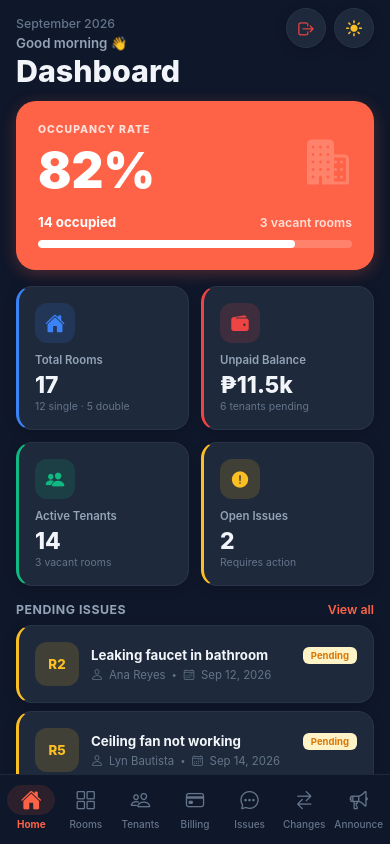
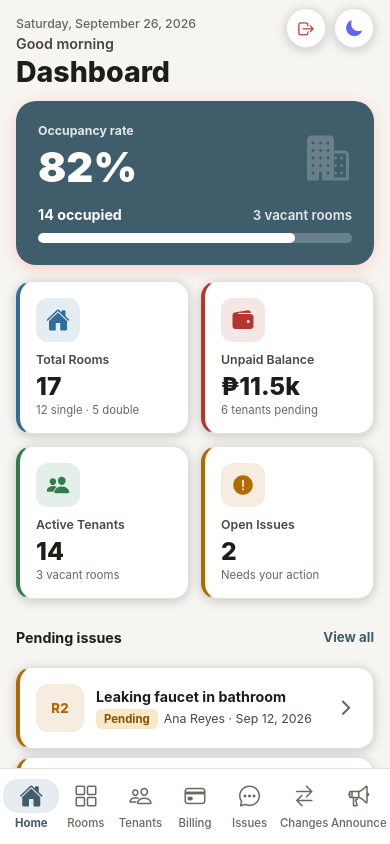
Before and after one commit to jmartos139798tc-cmyk/Final_MobileApp_Project, a React Native app in the folder Boarding-House-Rental-Management-System/: screen / in a window 390 px wide. Both pictures are taken after a click on the element 195 px from the left and 680 px from the top of the page. Built offline with nearby package versions, Linux system fonts and the light colour scheme.

Commit message:
Change Theme
Sa Owner og caretaker. Wala pa sa tenant pero I think maot ni akong gibuhat hahahaha patawad

```diff
--- a/Boarding-House-Rental-Management-System/app/components/BottomNav.js
+++ b/Boarding-House-Rental-Management-System/app/components/BottomNav.js
@@ -71,7 +71,7 @@ export default function BottomNav({ activeScreen, onNavigate }) {
             >
               <Ionicons
                 name={isActive ? item.icon : item.iconOutline}
-                size={21}
+                size={24}
                 color={isActive ? colors.accent : colors.textSecondary}
               />
               <Text style={{
@@ -125,20 +125,20 @@ export default function BottomNav({ activeScreen, onNavigate }) {
             <View style={{
               alignItems: 'center',
               justifyContent: 'center',
-              width: 48,
-              height: 30,
+              width: 56,
+              height: 34,
               borderRadius: 15,
               backgroundColor: isActive ? colors.accentBg : 'transparent',
               marginBottom: 2,
             }}>
               <Ionicons
                 name={isActive ? item.icon : item.iconOutline}
-                size={21}
+                size={24}
                 color={isActive ? colors.accent : colors.navInactive}
               />
             </View>
             <Text style={{
-              fontSize: 10,
+              fontSize: fs(12),
               fontWeight: isActive ? '700' : '500',
               color: isActive ? colors.accent : colors.navInactive,
               marginTop: 1,
--- a/Boarding-House-Rental-Management-System/app/screens/CaretakerDashboard.js
+++ b/Boarding-House-Rental-Management-System/app/screens/CaretakerDashboard.js
@@ -4,13 +4,11 @@ import { Ionicons } from '@expo/vector-icons';
 import { useTheme } from '../utils/ThemeContext';
 import {
   isMobile,
-  isTablet,
   isDesktop,
   getResponsivePadding,
   fs,
   spacing,
   cardStyle,
-  cardShadow,
   safeAreaTop,
   accentShadow,
 } from '../utils/responsive';
@@ -20,12 +18,21 @@ export default function CaretakerDashboard({ onNavigate }) {
   const padding = getResponsivePadding();
   const containerMaxWidth = isDesktop ? 1400 : '100%';
 
+  const go = (target) => onNavigate && onNavigate(target);
+
   const getGreeting = () => {
     const hour = new Date().getHours();
-    if (hour < 12) return 'Good morning 👋';
-    if (hour < 18) return 'Good afternoon 👋';
-    return 'Good evening 👋';
+    if (hour < 12) return 'Good morning';
+    if (hour < 18) return 'Good afternoon';
+    return 'Good evening';
   };
+
+  const todayLabel = new Date().toLocaleDateString('en-US', {
+    weekday: 'long',
+    month: 'long',
+    day: 'numeric',
+    year: 'numeric',
+  });
 
   const pendingIssues = [
     { id: 1, room: 'R2', issue: 'Leaking faucet in bathroom', tenant: 'Ana Reyes', date: 'Sep 12, 2026' },
@@ -70,7 +77,7 @@ export default function CaretakerDashboard({ onNavigate }) {
       id: 'issues',
       label: 'Open Issues',
       value: '2',
-      subtext: 'Requires action',
+      subtext: 'Needs your action',
       icon: 'alert-circle',
       color: colors.warning,
       bgColor: colors.iconBgYellow,
@@ -78,27 +85,45 @@ export default function CaretakerDashboard({ onNavigate }) {
     },
   ];
 
+  const sectionTitle = {
+    fontSize: fs(15),
+    fontWeight: '700',
+    color: colors.text,
+  };
+
+  const viewAllLink = (target) => (
+    <TouchableOpacity
+      activeOpacity={0.7}
+      onPress={() => go(target)}
+      style={{ minHeight: 44, justifyContent: 'center', paddingLeft: 12 }}
+    >
+      <Text style={{ fontSize: fs(14), fontWeight: '700', color: colors.accent }}>
+        View all
+      </Text>
+    </TouchableOpacity>
+  );
+
   const renderStatCard = (item) => (
     <TouchableOpacity
       key={item.id}
       activeOpacity={0.7}
-      onPress={() => onNavigate && onNavigate(item.target)}
+      onPress={() => go(item.target)}
       style={{
         ...cardStyle,
         backgroundColor: colors.card,
         borderColor: colors.cardBorder,
         flex: 1,
         padding: isDesktop ? 20 : 16,
-        borderLeftWidth: 3,
+        borderLeftWidth: 4,
         borderLeftColor: item.color,
         justifyContent: 'space-between',
-        minHeight: 115,
+        minHeight: 130,
       }}
     >
       <View
         style={{
-          width: 40,
-          height: 40,
+          width: 44,
+          height: 44,
           borderRadius: 12,
           backgroundColor: item.bgColor,
           alignItems: 'center',
@@ -106,19 +131,18 @@ export default function CaretakerDashboard({ onNavigate }) {
           marginBottom: 10,
         }}
       >
-        <Ionicons name={item.icon} size={20} color={item.color} />
+        <Ionicons name={item.icon} size={24} color={item.color} />
       </View>
       <View>
         <Text
-          style={{ fontSize: fs(12), fontWeight: '600', color: colors.textSecondary, marginBottom: 4 }}
-          numberOfLines={1}
+          style={{ fontSize: fs(13), fontWeight: '600', color: colors.textSecondary, marginBottom: 4 }}
         >
           {item.label}
         </Text>
-        <Text style={{ fontSize: fs(24), fontWeight: '800', color: colors.text }}>
+        <Text style={{ fontSize: fs(26), fontWeight: '800', color: colors.text }}>
           {item.value}
         </Text>
-        <Text style={{ fontSize: fs(11), color: colors.textMuted, marginTop: 2 }} numberOfLines={1}>
+        <Text style={{ fontSize: fs(12), color: colors.textMuted, marginTop: 2 }}>
           {item.subtext}
         </Text>
       </View>
@@ -131,12 +155,12 @@ export default function CaretakerDashboard({ onNavigate }) {
         style={{ flex: 1 }}
         showsVerticalScrollIndicator={false}
         contentContainerStyle={{
-          paddingBottom: 20,
+          paddingBottom: 24,
           alignItems: isDesktop ? 'center' : 'stretch',
         }}
       >
         <View style={{ maxWidth: containerMaxWidth, width: '100%' }}>
-          {/* Header Section */}
+          {/* Header */}
           <View
             style={{
               paddingHorizontal: padding,
@@ -145,18 +169,18 @@ export default function CaretakerDashboard({ onNavigate }) {
             }}
           >
             <Text style={{ fontSize: fs(13), color: colors.textMuted, fontWeight: '500', marginBottom: 4 }}>
-              September 2026
+              {todayLabel}
             </Text>
-            <Text style={{ fontSize: fs(14), color: colors.textSecondary, fontWeight: '600' }}>
+            <Text style={{ fontSize: fs(15), color: colors.textSecondary, fontWeight: '600' }}>
               {getGreeting()}
             </Text>
-            <Text style={{ fontSize: fs(32), color: colors.text, fontWeight: '800', marginTop: 2 }}>
+            <Text style={{ fontSize: fs(30), color: colors.text, fontWeight: '800', marginTop: 2 }}>
               Dashboard
             </Text>
           </View>
 
           <View style={{ paddingHorizontal: padding, gap: spacing.lg }}>
-            {/* Occupancy Rate Card */}
+            {/* Occupancy Card */}
             <View
               style={{
                 backgroundColor: colors.heroBg,
@@ -169,16 +193,15 @@ export default function CaretakerDashboard({ onNavigate }) {
                 <View style={{ flex: 1 }}>
                   <Text
                     style={{
-                      fontSize: fs(11),
-                      fontWeight: '800',
+                      fontSize: fs(13),
+                      fontWeight: '700',
                       color: colors.heroSubtext,
-                      letterSpacing: 1,
                       marginBottom: 4,
                     }}
                   >
-                    OCCUPANCY RATE
+                    Occupancy rate
                   </Text>
-                  <Text style={{ fontSize: fs(52), fontWeight: '900', color: colors.heroText }}>
+                  <Text style={{ fontSize: fs(44), fontWeight: '900', color: colors.heroText }}>
                     82%
                   </Text>
                 </View>
@@ -196,17 +219,17 @@ export default function CaretakerDashboard({ onNavigate }) {
                   gap: 8,
                 }}
               >
-                <Text style={{ fontSize: fs(14), fontWeight: '700', color: colors.heroText }}>
+                <Text style={{ fontSize: fs(15), fontWeight: '700', color: colors.heroText }}>
                   14 occupied
                 </Text>
-                <Text style={{ fontSize: fs(13), fontWeight: '600', color: colors.heroSubtext }}>
+                <Text style={{ fontSize: fs(14), fontWeight: '600', color: colors.heroSubtext }}>
                   3 vacant rooms
                 </Text>
               </View>
 
               <View
                 style={{
-                  height: 8,
+                  height: 10,
                   backgroundColor: colors.heroBarBg,
                   borderRadius: 8,
                   overflow: 'hidden',
@@ -216,7 +239,7 @@ export default function CaretakerDashboard({ onNavigate }) {
               </View>
             </View>
 
-            {/* Stats - 2x2 Grid */}
+            {/* Stats 2x2 */}
             <View style={{ gap: spacing.md }}>
               <View style={{ flexDirection: 'row', gap: spacing.md }}>
                 {statsRow1.map(renderStatCard)}
@@ -226,7 +249,7 @@ export default function CaretakerDashboard({ onNavigate }) {
               </View>
             </View>
 
-            {/* Pending Issues Section */}
+            {/* Pending Issues */}
             <View>
               <View
                 style={{
@@ -236,26 +259,8 @@ export default function CaretakerDashboard({ onNavigate }) {
                   marginBottom: spacing.sm,
                 }}
               >
-                <Text
-                  style={{
-                    fontSize: fs(13),
-                    fontWeight: '700',
-                    color: colors.textSecondary,
-                    letterSpacing: 0.5,
-                    textTransform: 'uppercase',
-                  }}
-                >
-                  Pending Issues
-                </Text>
-                <TouchableOpacity
-                  activeOpacity={0.7}
-                  onPress={() => onNavigate && onNavigate('issues')}
-                  hitSlop={{ top: 10, bottom: 10, left: 10, right: 10 }}
-                >
-                  <Text style={{ fontSize: fs(13), fontWeight: '600', color: colors.accent }}>
-                    View all
-                  </Text>
-                </TouchableOpacity>
+                <Text style={sectionTitle}>Pending issues</Text>
+                {viewAllLink('issues')}
               </View>
 
               <View style={{ gap: spacing.sm }}>
@@ -263,23 +268,24 @@ export default function CaretakerDashboard({ onNavigate }) {
                   <TouchableOpacity
                     key={issue.id}
                     activeOpacity={0.7}
-                    onPress={() => onNavigate && onNavigate('issues')}
+                    onPress={() => go('issues')}
                     style={{
                       ...cardStyle,
                       backgroundColor: colors.card,
                       borderColor: colors.cardBorder,
-                      borderLeftWidth: 3,
+                      borderLeftWidth: 4,
                       borderLeftColor: colors.warning,
                       padding: isDesktop ? 20 : 16,
                       flexDirection: 'row',
                       alignItems: 'center',
                       gap: 12,
+                      minHeight: 76,
                     }}
                   >
                     <View
                       style={{
-                        width: 44,
-                        height: 44,
+                        width: 48,
+                        height: 48,
                         borderRadius: 12,
                         backgroundColor: colors.iconBgYellow,
                         alignItems: 'center',
@@ -292,21 +298,13 @@ export default function CaretakerDashboard({ onNavigate }) {
                     </View>
 
                     <View style={{ flex: 1 }}>
-                      <View
-                        style={{
-                          flexDirection: 'row',
-                          alignItems: 'center',
-                          justifyContent: 'space-between',
-                          gap: 8,
-                          marginBottom: 4,
-                        }}
+                      <Text
+                        style={{ fontSize: fs(15), fontWeight: '700', color: colors.text, marginBottom: 4 }}
+                        numberOfLines={2}
                       >
-                        <Text
-                          style={{ fontSize: fs(14), fontWeight: '700', color: colors.text, flex: 1 }}
-                          numberOfLines={1}
-                        >
-                          {issue.issue}
-                        </Text>
+                        {issue.issue}
+                      </Text>
+                      <View style={{ flexDirection: 'row', alignItems: 'center', flexWrap: 'wrap', gap: 6 }}>
                         <View
                           style={{
                             backgroundColor: colors.warningBg,
@@ -315,23 +313,17 @@ export default function CaretakerDashboard({ onNavigate }) {
                             borderRadius: 6,
                           }}
                         >
-                          <Text style={{ fontSize: fs(10), fontWeight: '700', color: colors.warningText }}>
+                          <Text style={{ fontSize: fs(12), fontWeight: '700', color: colors.warningText }}>
                             Pending
                           </Text>
                         </View>
-                      </View>
-                      <View style={{ flexDirection: 'row', alignItems: 'center', gap: 6 }}>
-                        <Ionicons name="person-outline" size={12} color={colors.textMuted} />
-                        <Text style={{ fontSize: fs(12), color: colors.textMuted }} numberOfLines={1}>
-                          {issue.tenant}
-                        </Text>
-                        <Text style={{ fontSize: fs(10), color: colors.textMuted }}>•</Text>
-                        <Ionicons name="calendar-outline" size={12} color={colors.textMuted} />
-                        <Text style={{ fontSize: fs(12), color: colors.textMuted }}>
-                          {issue.date}
+                        <Text style={{ fontSize: fs(13), color: colors.textSecondary }}>
+                          {issue.tenant} · {issue.date}
                         </Text>
                       </View>
                     </View>
+
+                    <Ionicons name="chevron-forward" size={22} color={colors.textMuted} />
                   </TouchableOpacity>
                 ))}
               </View>
@@ -347,36 +339,18 @@ export default function CaretakerDashboard({ onNavigate }) {
                   marginBottom: spacing.sm,
                 }}
               >
-                <Text
-                  style={{
-                    fontSize: fs(13),
-                    fontWeight: '700',
-                    color: colors.textSecondary,
-                    letterSpacing: 0.5,
-                    textTransform: 'uppercase',
-                  }}
-                >
-                  Latest Announcement
-                </Text>
-                <TouchableOpacity
-                  activeOpacity={0.7}
-                  onPress={() => onNavigate && onNavigate('announce')}
-                  hitSlop={{ top: 10, bottom: 10, left: 10, right: 10 }}
-                >
-                  <Text style={{ fontSize: fs(13), fontWeight: '600', color: colors.accent }}>
-                    View all
-                  </Text>
-                </TouchableOpacity>
+                <Text style={sectionTitle}>Latest announcement</Text>
+                {viewAllLink('announce')}
               </View>
 
               <TouchableOpacity
                 activeOpacity={0.7}
-                onPress={() => onNavigate && onNavigate('announce')}
+                onPress={() => go('announce')}
                 style={{
                   ...cardStyle,
                   backgroundColor: colors.card,
                   borderColor: colors.cardBorder,
-                  borderLeftWidth: 3,
+                  borderLeftWidth: 4,
                   borderLeftColor: colors.success,
                   padding: isDesktop ? 22 : 18,
                 }}
@@ -392,27 +366,27 @@ export default function CaretakerDashboard({ onNavigate }) {
                   <View
                     style={{
                       backgroundColor: colors.successBg,
-                      paddingHorizontal: 9,
-                      paddingVertical: 3,
+                      paddingHorizontal: 10,
+                      paddingVertical: 4,
                       borderRadius: 6,
                       flexDirection: 'row',
                       alignItems: 'center',
-                      gap: 4,
+                      gap: 5,
                     }}
                   >
-                    <Ionicons name="megaphone" size={11} color={colors.successText} />
-                    <Text style={{ fontSize: fs(10), fontWeight: '700', color: colors.successText }}>
+                    <Ionicons name="megaphone" size={14} color={colors.successText} />
+                    <Text style={{ fontSize: fs(12), fontWeight: '700', color: colors.successText }}>
                       Payment
                     </Text>
                   </View>
-                  <Text style={{ fontSize: fs(11), color: colors.textMuted }}>
+                  <Text style={{ fontSize: fs(12), color: colors.textMuted }}>
                     Sep 15, 2026
                   </Text>
                 </View>
-                <Text style={{ fontSize: fs(15), fontWeight: '700', color: colors.text, marginBottom: 6 }}>
+                <Text style={{ fontSize: fs(16), fontWeight: '700', color: colors.text, marginBottom: 6 }}>
                   October Rent Reminder
                 </Text>
-                <Text style={{ fontSize: fs(13), color: colors.textSecondary, lineHeight: 20 }}>
+                <Text style={{ fontSize: fs(14), color: colors.textSecondary, lineHeight: 22 }}>
                   October rent is due on October 5, 2026. Please settle your balances on time to avoid late fees.
                 </Text>
               </TouchableOpacity>
--- a/Boarding-House-Rental-Management-System/app/utils/ThemeContext.js
+++ b/Boarding-House-Rental-Management-System/app/utils/ThemeContext.js
@@ -1,164 +1,157 @@
 import React, { createContext, useContext, useState } from 'react';
 
-// ─── Dark Palette ────────────────────────────────────────────────
+// ─── Dark Palette (warm neutral) ─────────────────────────────────
 const darkColors = {
-  // Base surfaces
-  bg: '#0f172a',
-  card: '#1e293b',
-  cardBorder: '#283548',
+  bg: '#1C1B19',
+  card: '#262421',
+  cardBorder: '#3A3732',
 
-  // Text
-  text: '#f1f5f9',
-  textSecondary: '#94a3b8',
-  textMuted: '#64748b',
+  text: '#F3F0EB',
+  textSecondary: '#CFC9C0',
+  textMuted: '#A39D94',
 
-  // Brand / Accent
-  accent: '#ff6347',
-  accentBg: 'rgba(255, 99, 71, 0.12)',
+  // Brand / Accent (calm slate-teal)
+  primary: '#3F5D6B',          // buttons, active tabs (use with onPrimary text)
+  onPrimary: '#FFFFFF',
+  accent: '#8FB3C4',
+  accentBg: 'rgba(143, 179, 196, 0.14)',
 
-  // Status
-  success: '#10b981',
-  warning: '#fbbf24',
-  danger: '#ef4444',
-  info: '#3b82f6',
+  success: '#5FBF87',
+  warning: '#E0A03A',
+  danger: '#E5746C',
+  info: '#6FA3C7',
 
-  // Badge / pill backgrounds (light tint + dark text)
-  successBg: '#d1fae5',
-  successText: '#059669',
-  warningBg: '#fef3c7',
-  warningText: '#d97706',
-  dangerBg: '#fee2e2',
-  dangerText: '#dc2626',
-  infoBg: '#dbeafe',
-  infoText: '#0284c7',
+  successBg: '#DCEFE3',
+  successText: '#1F6B41',
+  warningBg: '#F8E8C8',
+  warningText: '#8A5200',
+  dangerBg: '#F6DAD7',
+  dangerText: '#9C2C25',
+  infoBg: '#DCE8F1',
+  infoText: '#245B80',
 
-  // Icon badge backgrounds (15% opacity tints)
-  iconBgBlue: 'rgba(59, 130, 246, 0.15)',
-  iconBgRed: 'rgba(239, 68, 68, 0.15)',
-  iconBgGreen: 'rgba(16, 185, 129, 0.15)',
-  iconBgYellow: 'rgba(251, 191, 36, 0.15)',
+  iconBgBlue: 'rgba(111, 163, 199, 0.18)',
+  iconBgRed: 'rgba(229, 116, 108, 0.18)',
+  iconBgGreen: 'rgba(95, 191, 135, 0.18)',
+  iconBgYellow: 'rgba(224, 160, 58, 0.18)',
 
-  // Navigation
-  navBg: '#0f172a',
-  navBorder: '#1e293b',
-  navInactive: '#64748b',
-  sidebarBg: '#1e293b',
-  sidebarBorder: '#334155',
+  navBg: '#211F1D',
+  navBorder: '#3A3732',
+  navInactive: '#A39D94',
+  sidebarBg: '#211F1D',
+  sidebarBorder: '#3A3732',
 
-  // Controls
-  filterBg: '#1e293b',
-  filterBorder: '#334155',
-  searchBg: '#1e293b',
-  searchBorder: '#334155',
+  filterBg: '#262421',
+  filterBorder: '#4A463F',
+  searchBg: '#2B2926',
+  searchBorder: '#4A463F',
 
-  // Misc
-  divider: '#334155',
+  divider: '#3A3732',
   statusBarStyle: 'light-content',
 
-  // Room card variants
-  roomPaid: '#2d3748',
-  roomBalance: '#4a3f28',
-  roomBalanceBorder: '#8b7355',
-  roomVacant: '#1e293b',
-  vacantBorder: '#475569',
+  roomPaid: '#2B2926',
+  roomBalance: '#3A3225',
+  roomBalanceBorder: '#8B7355',
+  roomVacant: '#262421',
+  vacantBorder: '#4A463F',
 
-  // Occupancy hero card (stays the same both themes)
-  heroBg: '#ff6347',
-  heroText: '#ffffff',
-  heroSubtext: 'rgba(255,255,255,0.8)',
-  heroBarBg: 'rgba(255,255,255,0.2)',
-  heroBarFill: '#ffffff',
+  heroBg: '#3F5D6B',
+  heroText: '#FFFFFF',
+  heroSubtext: 'rgba(255,255,255,0.85)',
+  heroBarBg: 'rgba(255,255,255,0.22)',
+  heroBarFill: '#FFFFFF',
 
-  // Toggle component
-  toggleBg: '#1e293b',
-  toggleBorder: '#334155',
+  toggleBg: '#262421',
+  toggleBorder: '#4A463F',
 
-  // Owner accent (purple — used in Owner portal)
-  ownerAccent: '#7c3aed',
-  ownerAccentBg: 'rgba(124, 58, 237, 0.12)',
-  ownerHero: '#4c1d95',
-  ownerHeroLight: '#7c3aed',
-  ownerIconBgPurple: 'rgba(124, 58, 237, 0.15)',
-  ownerBarDefault: '#334155',
-  ownerBarHighlight: '#7c3aed',
+  // Owner portal (same slate-teal family, no more purple)
+  ownerAccent: '#8FB3C4',
+  ownerAccentBg: 'rgba(143, 179, 196, 0.14)',
+  ownerHero: '#3F5D6B',
+  ownerHeroLight: '#5B7C8B',
+  ownerIconBgPurple: 'rgba(143, 179, 196, 0.18)',
+  ownerBarDefault: '#3A3732',
+  ownerBarHighlight: '#8FB3C4',
 };
 
-// ─── Light Palette ───────────────────────────────────────────────
+// ─── Light Palette (warm neutral) ────────────────────────────────
 const lightColors = {
-  bg: '#f1f5f9',
-  card: '#ffffff',
-  cardBorder: '#e2e8f0',
+  bg: '#F7F5F2',
+  card: '#FFFFFF',
+  cardBorder: '#E4E0DA',
 
-  text: '#1e293b',
-  textSecondary: '#475569',
-  textMuted: '#94a3b8',
+  text: '#1F1D1A',
+  textSecondary: '#4A4640',
+  textMuted: '#6B665F',
 
-  accent: '#ff6347',
-  accentBg: 'rgba(255, 99, 71, 0.08)',
+  primary: '#3F5D6B',
+  onPrimary: '#FFFFFF',
+  accent: '#3F5D6B',
+  accentBg: '#E6ECEF',
 
-  success: '#10b981',
-  warning: '#f59e0b',
-  danger: '#ef4444',
-  info: '#3b82f6',
+  success: '#2F7D4F',
+  warning: '#B26A00',
+  danger: '#B3372F',
+  info: '#2F6E9A',
 
-  successBg: '#d1fae5',
-  successText: '#059669',
-  warningBg: '#fef3c7',
-  warningText: '#92400e',
-  dangerBg: '#fee2e2',
-  dangerText: '#dc2626',
-  infoBg: '#dbeafe',
-  infoText: '#0284c7',
+  successBg: '#DCEFE3',
+  successText: '#1F6B41',
+  warningBg: '#F8E8C8',
+  warningText: '#8A5200',
+  dangerBg: '#F6DAD7',
+  dangerText: '#9C2C25',
+  infoBg: '#DCE8F1',
+  infoText: '#245B80',
 
-  iconBgBlue: 'rgba(59, 130, 246, 0.1)',
-  iconBgRed: 'rgba(239, 68, 68, 0.1)',
-  iconBgGreen: 'rgba(16, 185, 129, 0.1)',
-  iconBgYellow: 'rgba(251, 191, 36, 0.1)',
+  iconBgBlue: 'rgba(47, 110, 154, 0.12)',
+  iconBgRed: 'rgba(179, 55, 47, 0.12)',
+  iconBgGreen: 'rgba(47, 125, 79, 0.12)',
+  iconBgYellow: 'rgba(178, 106, 0, 0.12)',
 
-  navBg: '#ffffff',
-  navBorder: '#e2e8f0',
-  navInactive: '#94a3b8',
-  sidebarBg: '#ffffff',
-  sidebarBorder: '#e2e8f0',
+  navBg: '#FFFFFF',
+  navBorder: '#E4E0DA',
+  navInactive: '#6B665F',
+  sidebarBg: '#FFFFFF',
+  sidebarBorder: '#E4E0DA',
 
-  filterBg: '#ffffff',
-  filterBorder: '#e2e8f0',
-  searchBg: '#f8fafc',
-  searchBorder: '#e2e8f0',
+  filterBg: '#FFFFFF',
+  filterBorder: '#CFC9C0',
+  searchBg: '#FFFFFF',
+  searchBorder: '#CFC9C0',
 
-  divider: '#e2e8f0',
+  divider: '#E4E0DA',
   statusBarStyle: 'dark-content',
 
-  roomPaid: '#ffffff',
-  roomBalance: '#fffbeb',
-  roomBalanceBorder: '#fcd34d',
-  roomVacant: '#f8fafc',
-  vacantBorder: '#cbd5e1',
+  roomPaid: '#FFFFFF',
+  roomBalance: '#FBF3E1',
+  roomBalanceBorder: '#E0B96A',
+  roomVacant: '#F2EFEA',
+  vacantBorder: '#CFC9C0',
 
-  heroBg: '#ff6347',
-  heroText: '#ffffff',
-  heroSubtext: 'rgba(255,255,255,0.8)',
-  heroBarBg: 'rgba(255,255,255,0.2)',
-  heroBarFill: '#ffffff',
+  heroBg: '#3F5D6B',
+  heroText: '#FFFFFF',
+  heroSubtext: 'rgba(255,255,255,0.85)',
+  heroBarBg: 'rgba(255,255,255,0.22)',
+  heroBarFill: '#FFFFFF',
 
-  toggleBg: '#f1f5f9',
-  toggleBorder: '#e2e8f0',
+  toggleBg: '#F2EFEA',
+  toggleBorder: '#E4E0DA',
 
-  // Owner accent (purple)
-  ownerAccent: '#7c3aed',
-  ownerAccentBg: 'rgba(124, 58, 237, 0.08)',
-  ownerHero: '#6d28d9',
-  ownerHeroLight: '#8b5cf6',
-  ownerIconBgPurple: 'rgba(124, 58, 237, 0.1)',
-  ownerBarDefault: '#e2e8f0',
-  ownerBarHighlight: '#7c3aed',
+  ownerAccent: '#3F5D6B',
+  ownerAccentBg: '#E6ECEF',
+  ownerHero: '#3F5D6B',
+  ownerHeroLight: '#5B7C8B',
+  ownerIconBgPurple: '#E6ECEF',
+  ownerBarDefault: '#E4E0DA',
+  ownerBarHighlight: '#3F5D6B',
 };
 
 // ─── Context ─────────────────────────────────────────────────────
 const ThemeContext = createContext();
 
 export function ThemeProvider({ children }) {
-  const [isDark, setIsDark] = useState(true);
+  // Light is the default: easier to read for most users in daylight
+  const [isDark, setIsDark] = useState(false);
 
   const toggleTheme = () => setIsDark((prev) => !prev);
   const colors = isDark ? darkColors : lightColors;
@@ -173,7 +166,7 @@ export function ThemeProvider({ children }) {
 export function useTheme() {
   const context = useContext(ThemeContext);
   if (!context) {
-    throw new Error('useTheme must be used within a ThemeProvider');
+    throw new Error('useTheme must be used within a ThemeContext');
   }
   return context;
 }
```
Also changed, not shown: Boarding-House-Rental-Management-System/app/screens/auth/LoginScreen.js (+10 -10 lines).
